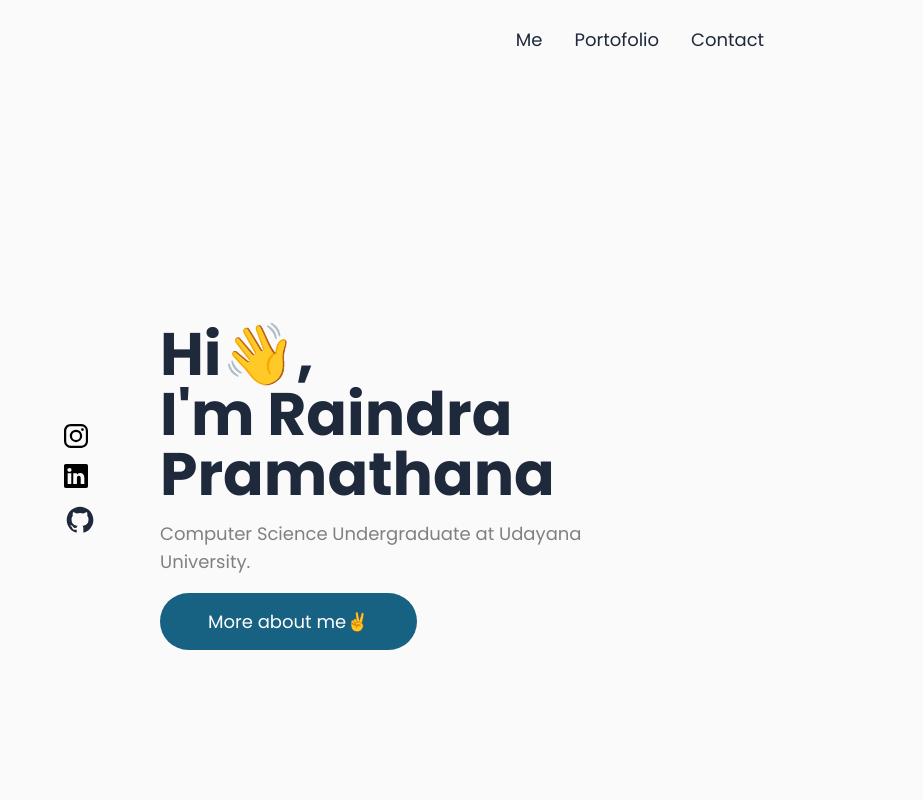
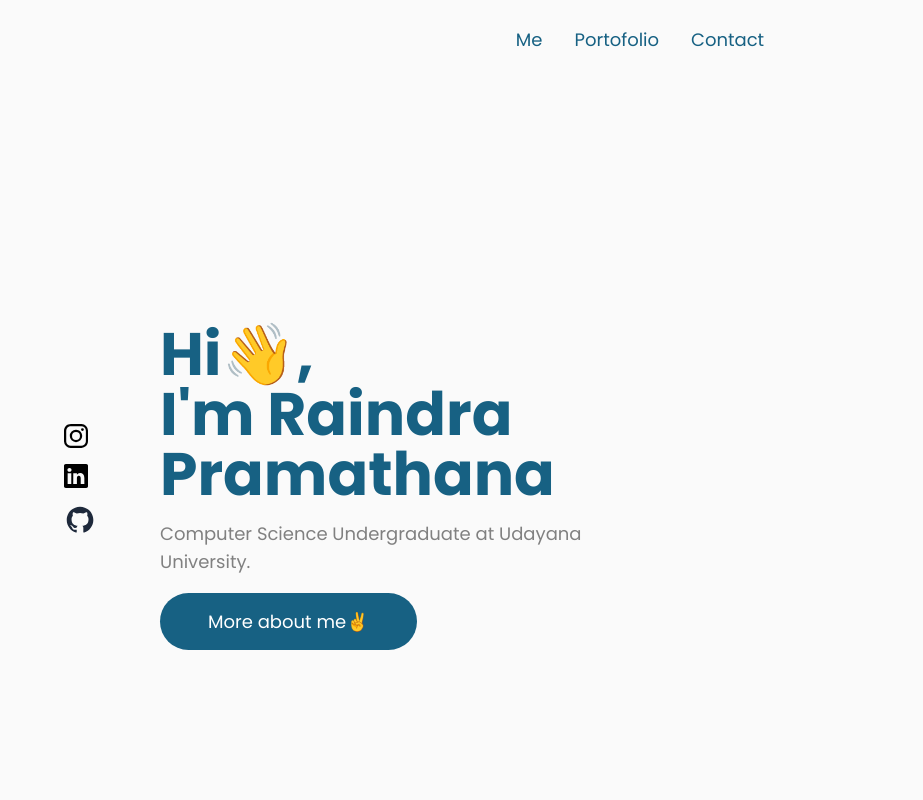
Before and after one commit to RaindraP/portofolio-raindrapramathana, a plain HTML site: page index.html in a window 1280 px wide. Shown: the top 800 px of the page, 0-923 px from the left. Drawn offline with nearby package versions, Linux system fonts and the light colour scheme.

Commit message:
Update index.css

```diff
--- a/index.css
+++ b/index.css
@@ -8,5 +8,5 @@ html {
 body {
     font-family: "Poppins", sans-serif;
     background-color: #FAFAFA;
-    color: #1e293b;
+    color: #176183;
 }
```
